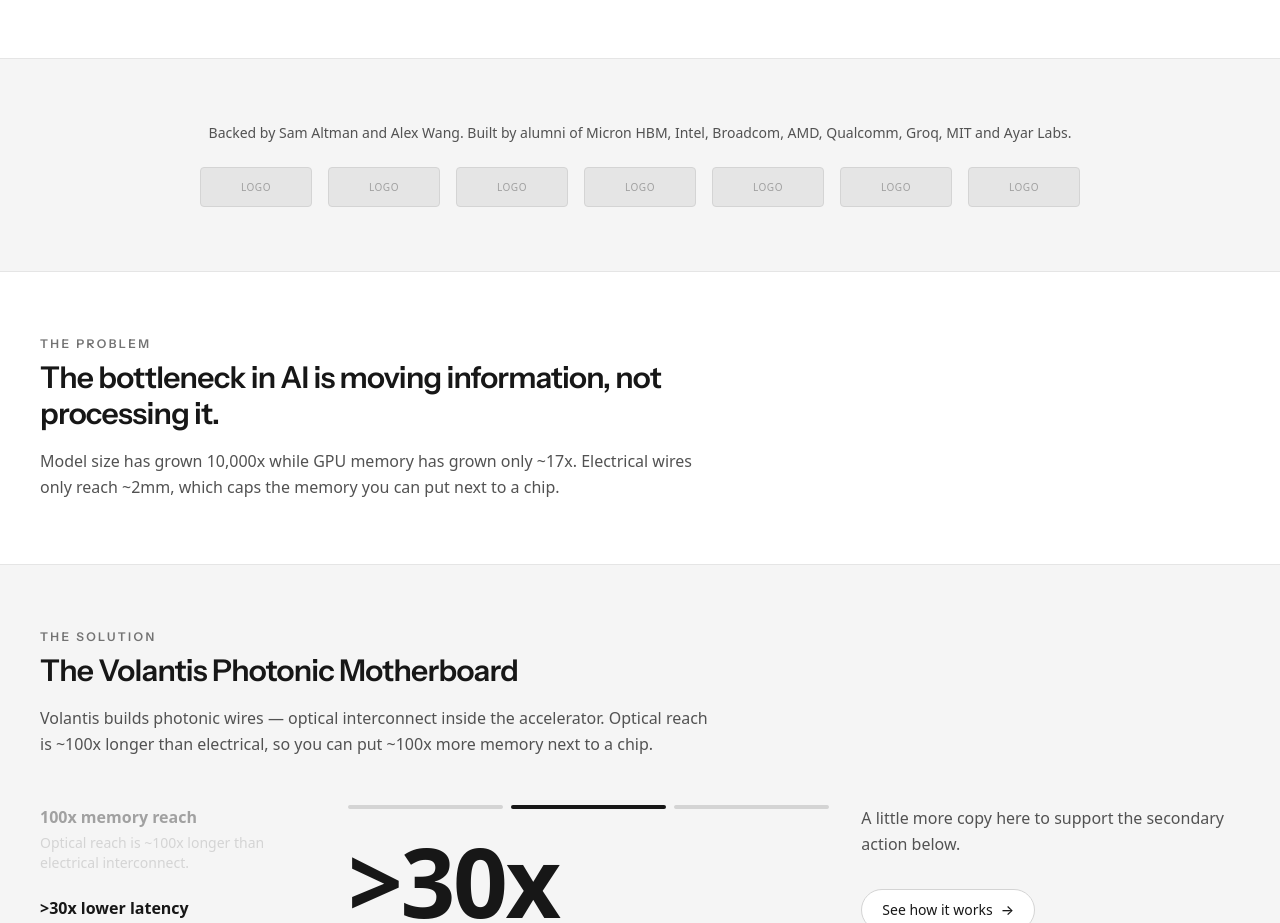
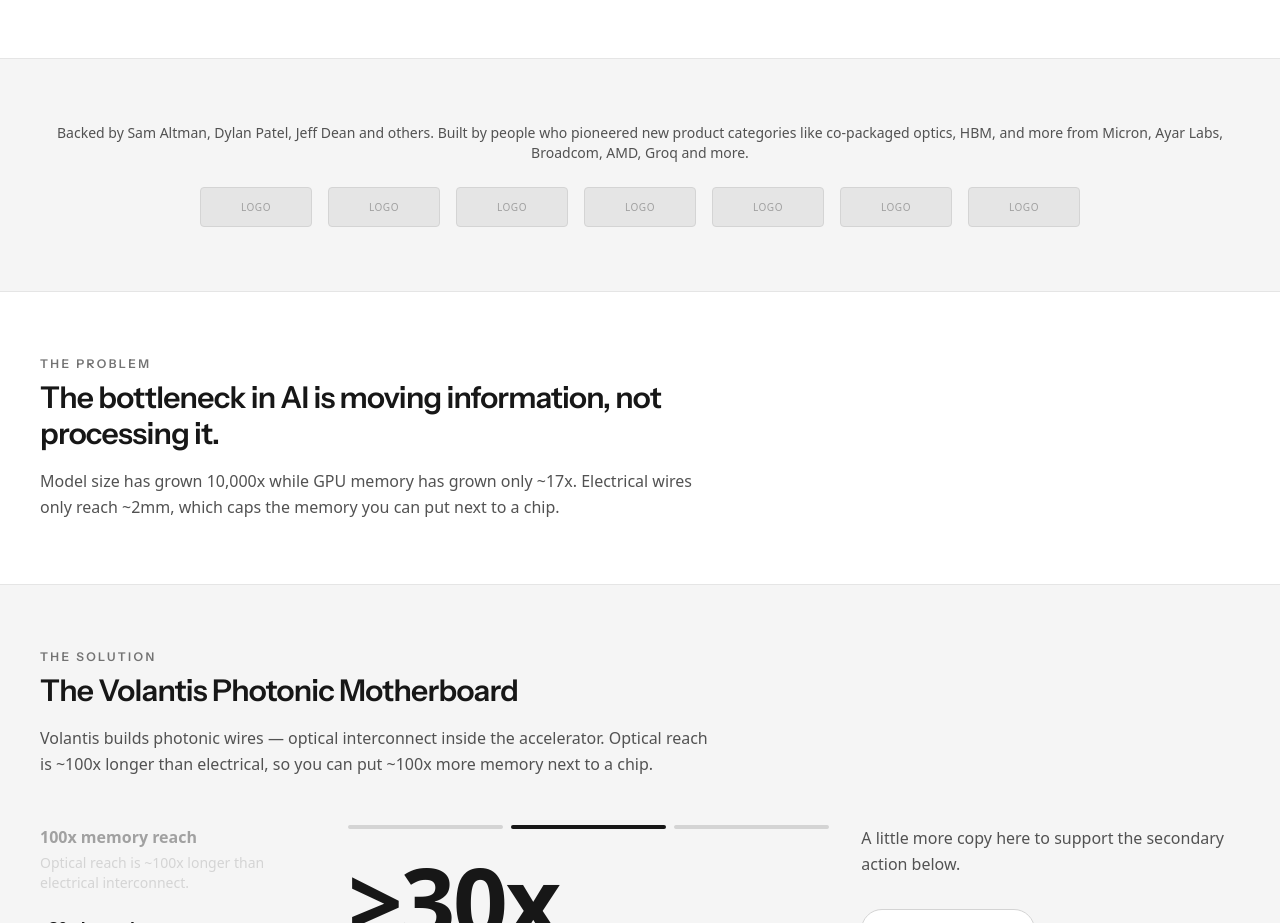
Before and after one commit to MadeByBread/volantis-wireframes, a React (Vite) app: page / in a window 1280 px wide. Shown: the part 880-1803 px from the top of the page. Built offline with nearby package versions, Linux system fonts and the light colour scheme; a web font is replaced by a local one.

Commit message:
modifed backed by copy

```diff
--- a/src/pages/Home.tsx
+++ b/src/pages/Home.tsx
@@ -60,8 +60,9 @@
       {/* 2. Proof bar */}
       <Section alt>
         <p className="mb-6 text-center text-sm text-neutral-600">
-          Backed by Sam Altman and Alex Wang. Built by alumni of Micron HBM,
-          Intel, Broadcom, AMD, Qualcomm, Groq, MIT and Ayar Labs.
+          Backed by Sam Altman, Dylan Patel, Jeff Dean and others. Built by
+          people who pioneered new product categories like co-packaged optics,
+          HBM, and more from Micron, Ayar Labs, Broadcom, AMD, Groq and more.
         </p>
         <LogoStrip count={7} />
       </Section>
```
